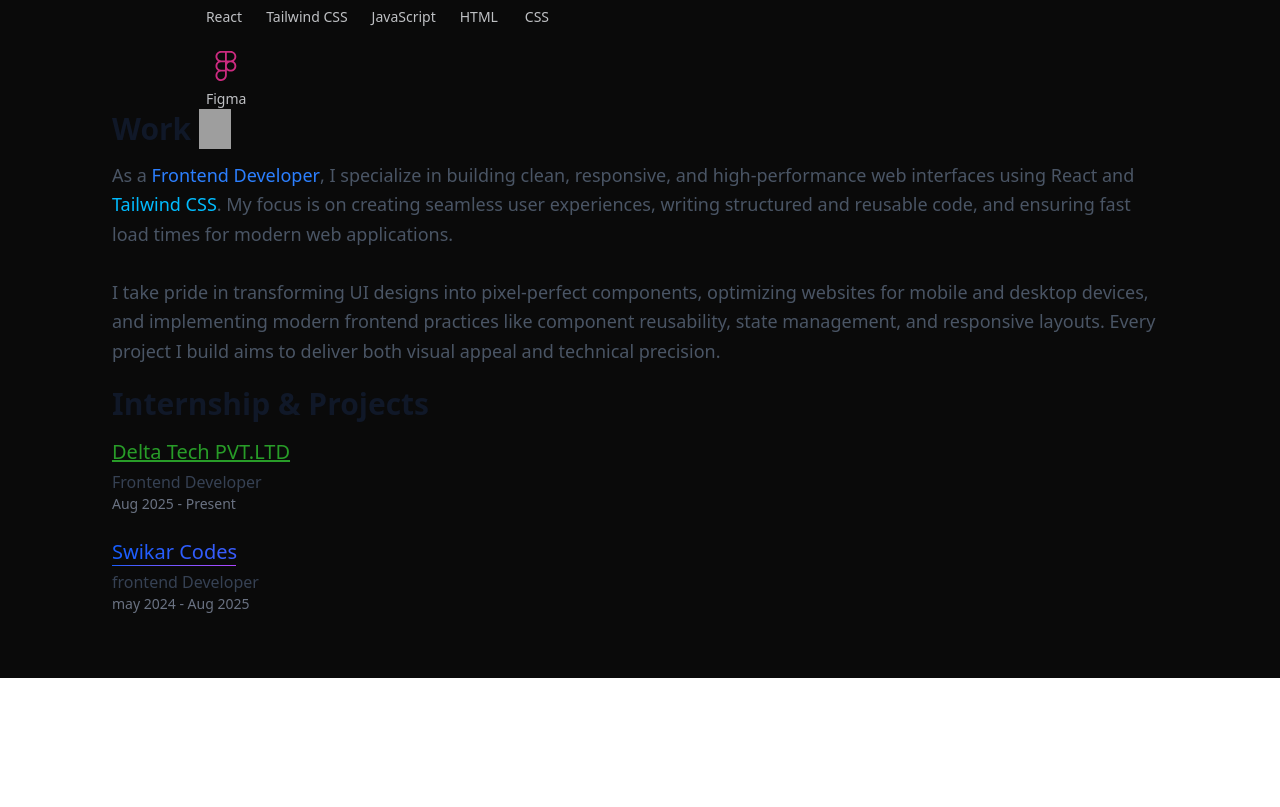
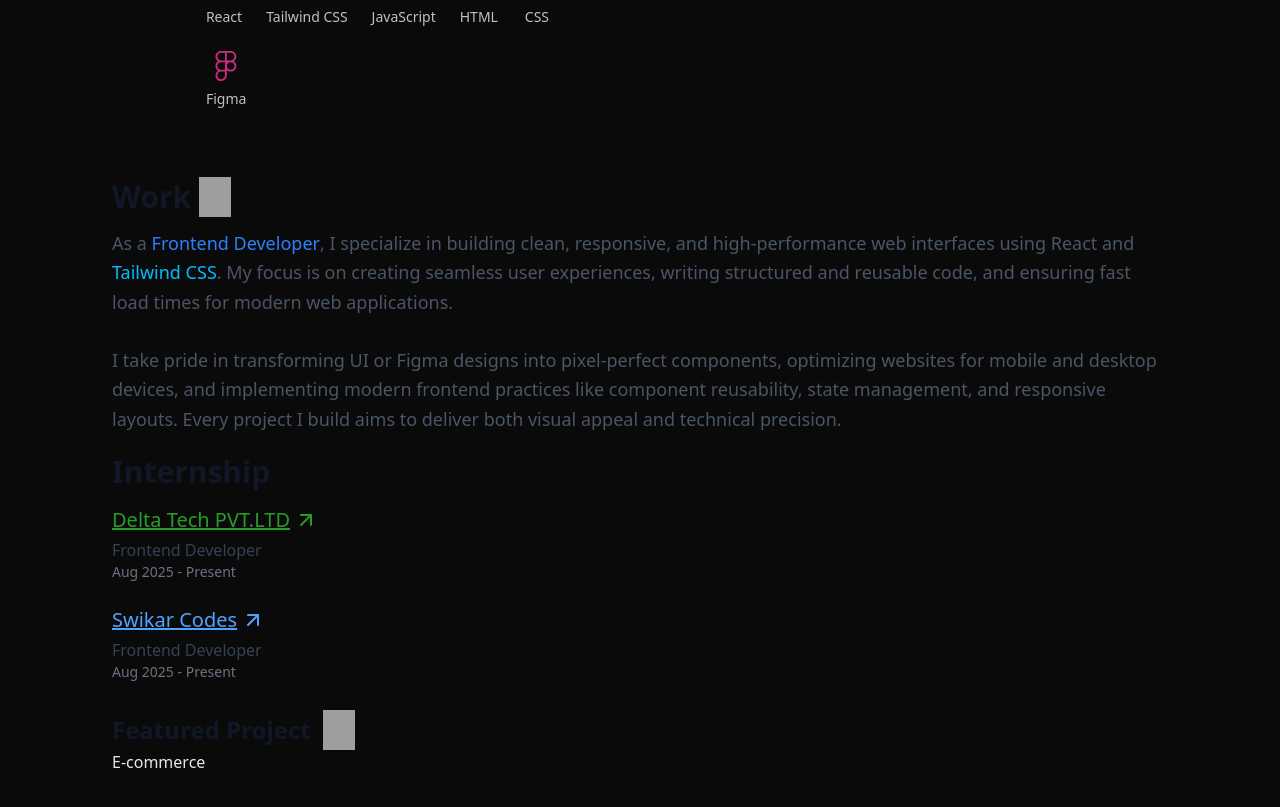
Before and after one commit to Parvesh-ops/Protfolio, a React (Vite) app: page / in a window 1280 px wide. Shown: the part 415-1222 px from the top of the page. Before the commit the page ends 1093 px from the top, so only its background shows below. Built offline with nearby package versions, Linux system fonts and the light colour scheme; grey boxes are pictures that could not be loaded.

Commit message:
Working on Internship and Project

```diff
--- a/src/Pages/Home.jsx
+++ b/src/Pages/Home.jsx
@@ -1,5 +1,6 @@
 import React from "react";
 import { FaReact, FaHtml5, FaCss3Alt, FaJsSquare, FaFigma } from "react-icons/fa";
+import { LuArrowUpRight } from "react-icons/lu";
 import { SiTailwindcss } from "react-icons/si";
 
 const Home = () => {
@@ -92,8 +93,8 @@
                 </div>
             </div>
             {/* Work Section */}
-            <section className="mb-16 px-6 md:px-12">
-                <h2 className="text-2xl md:text-3xl font-semibold mb-3 flex items-center gap-2 text-gray-900 dark:text-white">
+            <section className=" mt-17 mb-16 px-6 md:px-12">
+                <h2 className="text-2xl md:text-3xl font-semibold mb-3 flex items-center  gap-2 text-gray-900 dark:text-white ">
                     Work
                     <img
                         alt="Flower Icon"
@@ -110,7 +111,7 @@
                     creating seamless user experiences, writing structured and reusable code, and
                     ensuring fast load times for modern web applications.
                     <br /><br />
-                    I take pride in transforming UI designs into pixel-perfect components, optimizing
+                    I take pride in transforming UI or Figma designs into pixel-perfect components, optimizing
                     websites for mobile and desktop devices, and implementing modern frontend practices
                     like <span>component reusability</span>,
                     <span> state management</span>, and
@@ -119,18 +120,19 @@
                         visual appeal</span> and <span>technical precision</span>.
                 </p>
 
-                {/* Internship and Projects */}
+                {/* Internship */}
                 <h2 className="text-2xl md:text-3xl font-heading font-semibold mt-5 mb-4 text-gray-900 dark:text-white">
-                    Internship & Projects
+                    Internship
                 </h2>
                 <div className="space-y-6">
                     <div className="flex flex-col">
                         <a
                             href="https://deltatechnepal.com/"
                             target="_blank"
-                            className="text-lg md:text-xl font-medium text-[#289c28] underline"
+                            className="flex items-center text-lg md:text-xl font-medium text-[#289c28] underline group"
                         >
                             Delta Tech PVT.LTD
+                            <LuArrowUpRight className="w-6 h-7 ml-1 transition-transform duration-300 group-hover:-translate-y-1" />
                         </a>
                         <p className="text-gray-700 dark:text-gray-300 font-sans mt-1">
                             Frontend Developer
@@ -144,20 +146,38 @@
                         <a
                             href="https://swikarcodes.com/"
                             target="_blank"
-                            className="text-lg md:text-xl font-medium bg-gradient-to-r from-blue-600 to-purple-500 bg-clip-text text-transparent relative"
+                            className="flex items-center text-lg md:text-xl font-medium text-blue-400 underline group"
                         >
                             Swikar Codes
-                            <span className="absolute left-0 bottom-0 w-31 h-[1px] bg-gradient-to-r from-blue-600 to-purple-500"></span>
+                            <LuArrowUpRight className="w-6 h-7 ml-1 transition-transform duration-300 group-hover:-translate-y-1" />
                         </a>
-
                         <p className="text-gray-700 dark:text-gray-300 font-sans mt-1">
-                            frontend Developer
+                            Frontend Developer
                         </p>
                         <span className="text-gray-500 dark:text-gray-400 text-sm">
-                            may 2024 - Aug 2025
+                            Aug 2025 - Present
                         </span>
                     </div>
                 </div>
+
+                {/* Projects */}
+                <section>
+                    <div className="container mx-auto max-w-7xl mt-7">
+                        <div className="flex items-center gap-3">
+                            <h2 className="text-2xl font-bold text-gray-900 dark:text-white font-peachi">
+                                Featured Project
+                            </h2>
+                            <img alt="Flower Icon" class="w-8 h-10 pointer-events-none select-none" src="https://cdn-icons-png.flaticon.com/512/5533/5533763.png"/>
+                        </div>
+                        {/* Project name {} */}
+                        <div>
+                            <div>
+                                <a href="">E-commerce</a>
+                            </div>
+                        </div>
+                    </div>
+
+                </section>
             </section>
         </section>
 
```
